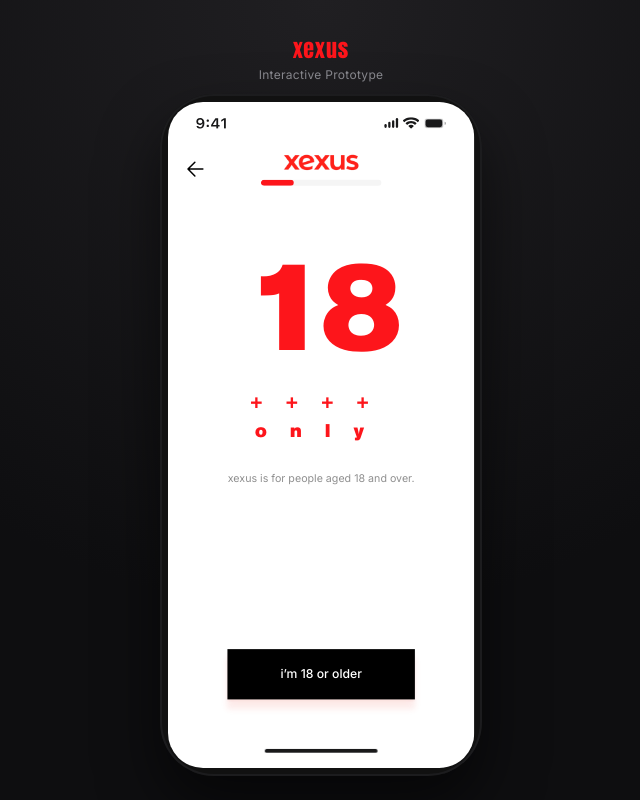
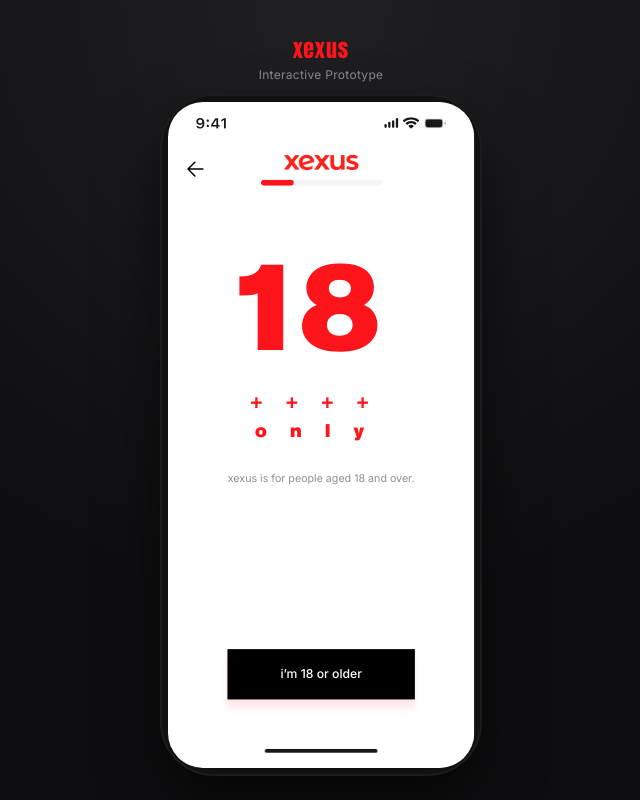
Before and after one commit to jansherkaka/xexus-app, a React (Vite) app: page /join/age-gate in a window 1280 px wide. Shown: the whole page, without its empty margins (319-959 px from the left). Built offline with nearby package versions, Linux system fonts and the light colour scheme.

Commit message:
Nudge age-gate 18 position left (43% instead of 50%)

```diff
--- a/src/screens/AgeGateScreen.css
+++ b/src/screens/AgeGateScreen.css
@@ -1,7 +1,7 @@
 .age-gate-number {
   position: absolute;
   top: 215px;
-  left: 50%;
+  left: 43%;
   transform: translateX(-50%);
   width: 327px;
   margin: 0;
```
